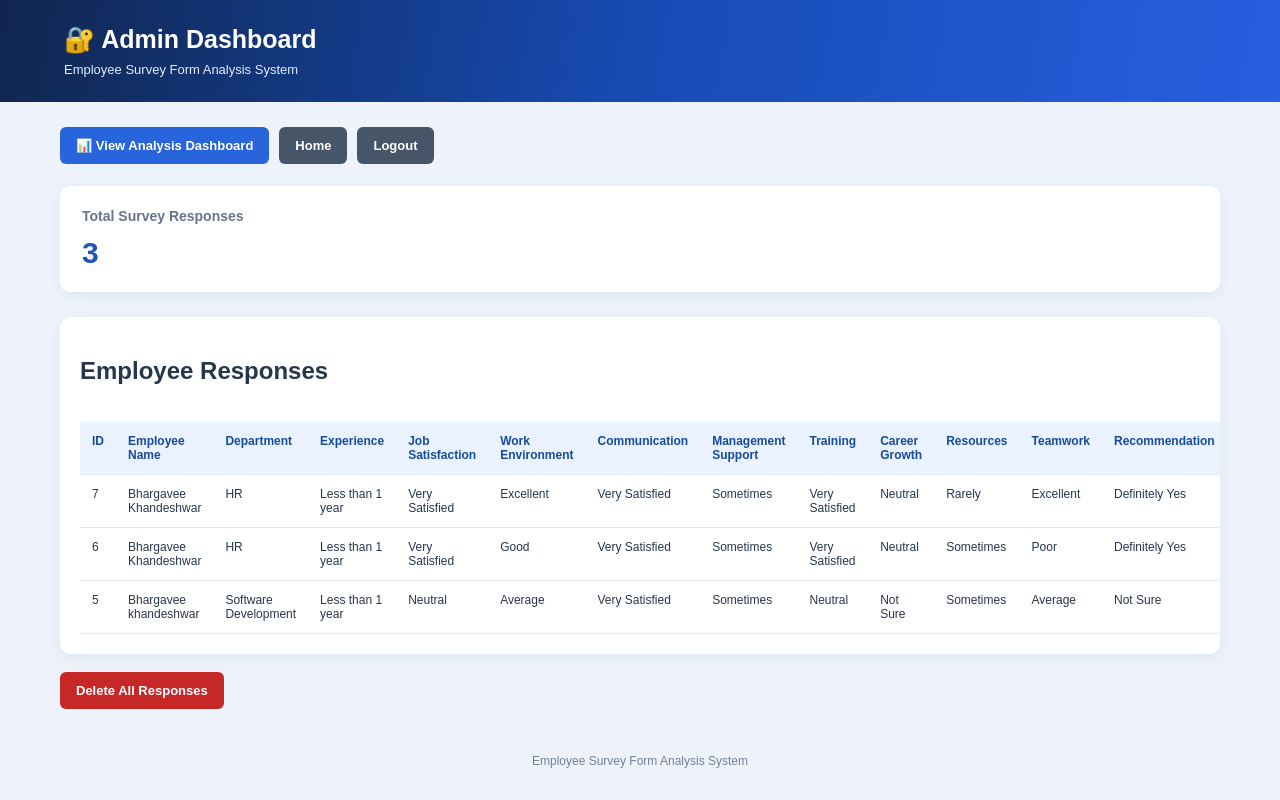
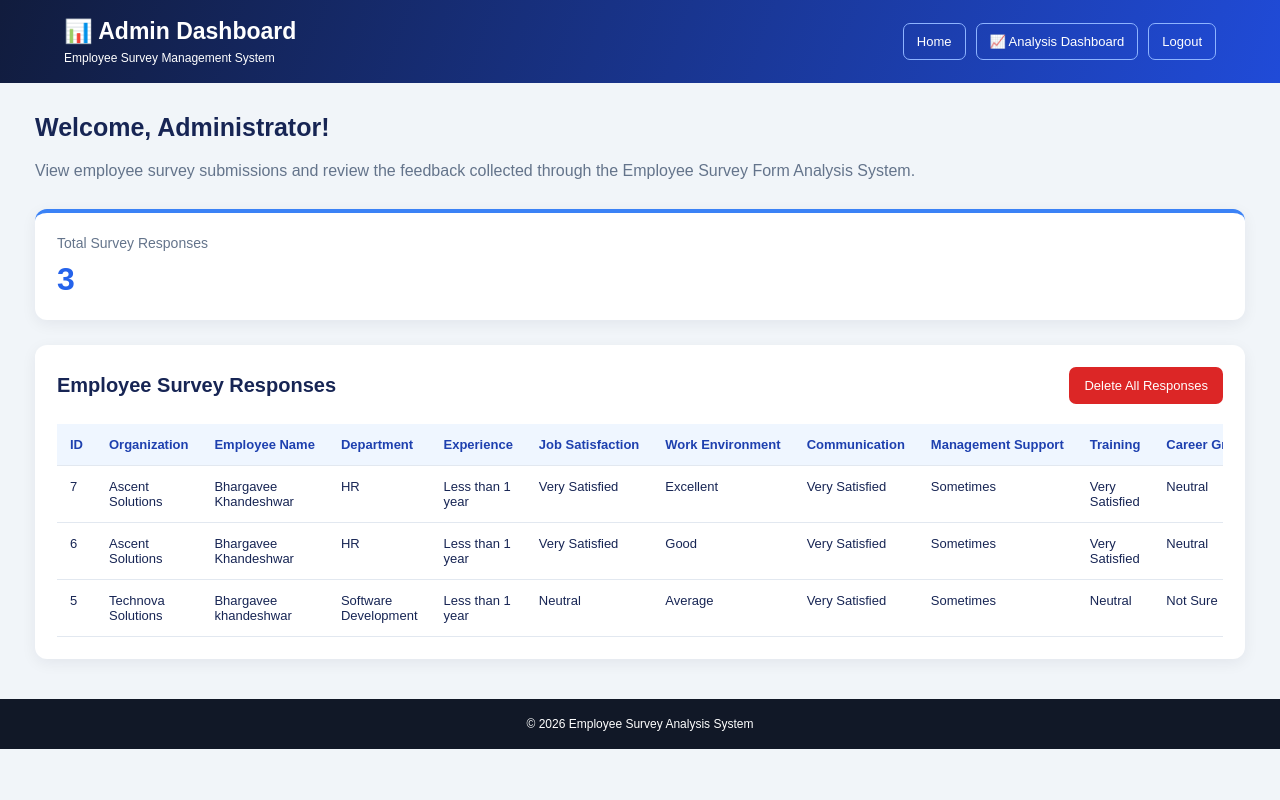
Before and after one commit to bhargaveekmca25-jpg/organization-employee-survey, a Flask app: page /admin in a window 1280 px wide. Run offline with Flask 3, Linux system fonts and the light colour scheme; a user stored in the database is signed in; data comes from the database, SQL or seed files in the repository.

Commit message:
Update admin dashboard

```diff
--- a/templates/admin.html
+++ b/templates/admin.html
@@ -1,210 +1,295 @@
 <!DOCTYPE html>
 <html lang="en">
-
 <head>
     <meta charset="UTF-8">
     <meta name="viewport" content="width=device-width, initial-scale=1.0">
 
-<title>Admin Dashboard</title>
+    <title>Admin Dashboard | Employee Survey</title>
 
     <style>
         * {
             box-sizing: border-box;
+            font-family: Arial, sans-serif;
         }
 
         body {
             margin: 0;
-    font-family: Arial, sans-serif;
-    background: #eef3fb;
-    color: #26364d;
+            background: #f1f5f9;
+            color: #172554;
         }
 
-.header {
-    background: linear-gradient(100deg, #10264f, #174bb4, #285fe0);
+        header {
+            background: linear-gradient(110deg, #111c3d, #204bd8);
             color: white;
-    padding: 25px 5%;
+            padding: 18px 5%;
+            display: flex;
+            justify-content: space-between;
+            align-items: center;
+            flex-wrap: wrap;
+            gap: 15px;
         }
 
-.header h1 {
-    margin: 0 0 8px;
+        header h1 {
+            font-size: 23px;
+            margin: 0 0 6px;
+        }
+
+        header p {
+            font-size: 12px;
+            margin: 0;
+        }
+
+        .nav-links {
+            display: flex;
+            flex-wrap: wrap;
+            gap: 10px;
+            align-items: center;
+        }
+
+        .nav-links a,
+        .nav-links button {
+            color: white;
+            background: transparent;
+            border: 1px solid #8eb4ff;
+            padding: 10px 13px;
+            border-radius: 7px;
+            text-decoration: none;
+            font-size: 13px;
+            cursor: pointer;
+        }
+
+        .nav-links a:hover,
+        .nav-links button:hover {
+            background: #ffffff20;
+        }
+
+        .container {
+            max-width: 1250px;
+            margin: 30px auto;
+            padding: 0 20px;
+        }
+
+        .welcome {
+            margin-bottom: 25px;
+        }
+
+        .welcome h2 {
+            margin-bottom: 8px;
             font-size: 25px;
         }
 
-.header p {
-    margin: 0;
-    font-size: 13px;
-    color: #e5edff;
+        .welcome p {
+            color: #64748b;
+            line-height: 1.6;
         }
 
-.container {
-    max-width: 1200px;
-    margin: 25px auto;
-    padding: 0 20px;
-}
-
-.actions {
-    display: flex;
-    gap: 10px;
-    flex-wrap: wrap;
-    margin-bottom: 22px;
-}
-
-.button {
-    border: 0;
-    display: inline-block;
-    padding: 11px 16px;
-    border-radius: 6px;
-    text-decoration: none;
-    font-size: 13px;
-    cursor: pointer;
-    font-weight: bold;
-}
-
-.blue {
-    background: #2864dc;
-    color: white;
-}
-
-.grey {
-    background: #475569;
-    color: white;
-}
-
-.red {
-    background: #c62828;
-    color: white;
-}
-
-.stat {
+        .summary-card {
             background: white;
             padding: 22px;
-    border-radius: 10px;
-    box-shadow: 0 4px 15px #dce5f2;
+            border-radius: 12px;
+            border-top: 4px solid #3b82f6;
+            box-shadow: 0 4px 15px #0f172a10;
             margin-bottom: 25px;
         }
 
-.stat h2 {
+        .summary-card p {
+            color: #64748b;
+            margin: 0 0 10px;
             font-size: 14px;
-    color: #65758b;
-    margin-top: 0;
         }
 
-.stat strong {
-    font-size: 30px;
-    color: #2455bd;
+        .summary-card h2 {
+            color: #2563eb;
+            margin: 0;
+            font-size: 32px;
+        }
+
+        .message {
+            background: #dcfce7;
+            color: #166534;
+            border: 1px solid #86efac;
+            padding: 13px;
+            border-radius: 8px;
+            margin-bottom: 18px;
         }
 
         .table-card {
             background: white;
-    padding: 20px;
-    border-radius: 10px;
-    box-shadow: 0 4px 15px #dce5f2;
+            padding: 22px;
+            border-radius: 12px;
+            box-shadow: 0 4px 15px #0f172a10;
+        }
+
+        .table-heading {
+            display: flex;
+            justify-content: space-between;
+            align-items: center;
+            flex-wrap: wrap;
+            gap: 15px;
+            margin-bottom: 20px;
+        }
+
+        .table-heading h2 {
+            font-size: 20px;
+            margin: 0;
+        }
+
+        .delete-btn {
+            background: #dc2626;
+            color: white;
+            border: none;
+            border-radius: 7px;
+            padding: 11px 15px;
+            cursor: pointer;
+            font-size: 13px;
+        }
+
+        .delete-btn:hover {
+            background: #b91c1c;
+        }
+
+        .table-wrapper {
             overflow-x: auto;
         }
 
         table {
             width: 100%;
             border-collapse: collapse;
-    font-size: 12px;
-    min-width: 900px;
+            min-width: 950px;
+        }
+
+        th, td {
+            text-align: left;
+            padding: 13px;
+            border-bottom: 1px solid #e2e8f0;
+            font-size: 13px;
+            vertical-align: top;
         }
 
         th {
-    background: #eaf2ff;
-    color: #164b9a;
-    text-align: left;
+            background: #eff6ff;
+            color: #1e40af;
+            white-space: nowrap;
         }
 
-th, td {
-    padding: 12px;
-    border-bottom: 1px solid #e5eaf3;
-    vertical-align: top;
+        tbody tr:hover {
+            background: #f8fafc;
         }
 
-tr:hover {
-    background: #f7f9fd;
+        .empty-message {
+            text-align: center;
+            padding: 35px 15px;
+            color: #64748b;
+            background: #f8fafc;
+            border-radius: 8px;
+            line-height: 1.7;
         }
 
-.empty {
+        footer {
+            margin-top: 40px;
+            padding: 18px;
+            background: #111827;
+            color: white;
             text-align: center;
-    color: #718096;
-    padding: 25px;
+            font-size: 12px;
         }
 
-.notice {
-    padding: 12px;
-    background: #e4f7eb;
-    color: #17663b;
-    border-radius: 6px;
-    margin-bottom: 15px;
+        @media (max-width: 600px) {
+            header {
+                padding: 16px;
             }
 
-.footer {
-    text-align: center;
-    padding: 20px;
-    color: #718096;
-    font-size: 12px;
+            .container {
+                padding: 0 12px;
+            }
+
+            .welcome h2 {
+                font-size: 22px;
+            }
+
+            .table-card {
+                padding: 14px;
+            }
         }
     </style>
 </head>
 
 <body>
 
-<div class="header">
-
-    <h1>🔐 Admin Dashboard</h1>
-
-    <p>Employee Survey Form Analysis System</p>
-
+<header>
+    <div>
+        <h1>📊 Admin Dashboard</h1>
+        <p>Employee Survey Management System</p>
     </div>
 
-<div class="container">
+    <nav class="nav-links">
+        <a href="{{ url_for('home') }}">Home</a>
+
+        <a href="{{ url_for('analysis') }}">
+            📈 Analysis Dashboard
+        </a>
+
+        <form action="{{ url_for('admin_logout') }}"
+              method="POST"
+              style="display:inline;">
+
+            <button type="submit">Logout</button>
+        </form>
+    </nav>
+</header>
+
+<main class="container">
+
+    <section class="welcome">
+        <h2>Welcome, Administrator!</h2>
+
+        <p>
+            View employee survey submissions and review the feedback
+            collected through the Employee Survey Form Analysis System.
+        </p>
+    </section>
 
     {% with messages = get_flashed_messages() %}
+        {% if messages %}
             {% for message in messages %}
-            <div class="notice">{{ message }}</div>
+                <div class="message">
+                    {{ message }}
+                </div>
             {% endfor %}
+        {% endif %}
     {% endwith %}
 
-    <div class="actions">
+    <section class="summary-card">
+        <p>Total Survey Responses</p>
+        <h2>{{ total }}</h2>
+    </section>
 
-        <a href="{{ url_for('analysis') }}" class="button blue">
-            📊 View Analysis Dashboard
-        </a>
+    <section class="table-card">
 
-        <a href="{{ url_for('home') }}" class="button grey">
-            Home
-        </a>
+        <div class="table-heading">
+            <h2>Employee Survey Responses</h2>
 
-        <form action="{{ url_for('admin_logout') }}" method="POST">
-            <button type="submit" class="button grey">
-                Logout
+            {% if total > 0 %}
+            <form action="{{ url_for('reset') }}"
+                  method="POST"
+                  onsubmit="return confirm('Are you sure you want to permanently delete ALL survey responses? This action cannot be undone.');">
+
+                <button type="submit" class="delete-btn">
+                    Delete All Responses
                 </button>
             </form>
-
+            {% endif %}
         </div>
-
-    <div class="stat">
-
-        <h2>Total Survey Responses</h2>
-
-        <strong>{{ total }}</strong>
-
-    </div>
-
-    <div class="table-card">
-
-        <h2>Employee Responses</h2>
-
-        <br>
 
         {% if responses %}
 
+        <div class="table-wrapper">
+
             <table>
-
                 <thead>
                     <tr>
                         <th>ID</th>
+                        <th>Organization</th>
                         <th>Employee Name</th>
                         <th>Department</th>
                         <th>Experience</th>
@@ -222,59 +307,54 @@ tr:hover {
                 </thead>
 
                 <tbody>
+                    {% for response in responses %}
+                    <tr>
+                        <td>{{ response["id"] }}</td>
+                        <td>{{ response["company_name"] }}</td>
+                        <td>{{ response["name"] }}</td>
+                        <td>{{ response["department"] }}</td>
+                        <td>{{ response["experience"] }}</td>
+                        <td>{{ response["job_satisfaction"] }}</td>
+                        <td>{{ response["work_environment"] }}</td>
+                        <td>{{ response["communication"] }}</td>
+                        <td>{{ response["management_support"] }}</td>
+                        <td>{{ response["training"] }}</td>
+                        <td>{{ response["career_growth"] }}</td>
+                        <td>{{ response["resources"] }}</td>
+                        <td>{{ response["teamwork"] }}</td>
+                        <td>{{ response["recommend"] }}</td>
+                        <td>{{ response["suggestions"] or "-" }}</td>
+                    </tr>
+                    {% endfor %}
+                </tbody>
+            </table>
 
-                {% for r in responses %}
-
-                <tr>
-                    <td>{{ r["id"] }}</td>
-                    <td>{{ r["name"] }}</td>
-                    <td>{{ r["department"] }}</td>
-                    <td>{{ r["experience"] }}</td>
-                    <td>{{ r["job_satisfaction"] }}</td>
-                    <td>{{ r["work_environment"] }}</td>
-                    <td>{{ r["communication"] }}</td>
-                    <td>{{ r["management_support"] }}</td>
-                    <td>{{ r["training"] }}</td>
-                    <td>{{ r["career_growth"] }}</td>
-                    <td>{{ r["resources"] }}</td>
-                    <td>{{ r["teamwork"] }}</td>
-                    <td>{{ r["recommend"] }}</td>
-                    <td>{{ r["suggestions"] or "-" }}</td>
-                </tr>
-
-                {% endfor %}
-
-            </tbody>
-
-        </table>
+        </div>
 
         {% else %}
 
-        <p class="empty">
-            No employee survey responses have been submitted yet.
+        <div class="empty-message">
+            <h3>No Survey Responses Yet</h3>
+
+            <p>
+                Employee submissions will appear here after a survey
+                form has been completed.
             </p>
+
+            <a href="{{ url_for('survey') }}">
+                Open Employee Survey
+            </a>
+        </div>
 
         {% endif %}
 
-    </div>
+    </section>
 
-    <br>
+</main>
 
-    <form action="{{ url_for('reset') }}"
-          method="POST"
-          onsubmit="return confirm('Are you sure you want to delete ALL survey responses? This cannot be undone.');">
-
-        <button type="submit" class="button red">
-            Delete All Responses
-        </button>
-
-    </form>
-
-</div>
-
-<div class="footer">
-    Employee Survey Form Analysis System
-</div>
+<footer>
+    © 2026 Employee Survey Analysis System
+</footer>
 
 </body>
 </html>
```
Lines whose indentation alone changed are shown as unchanged.
